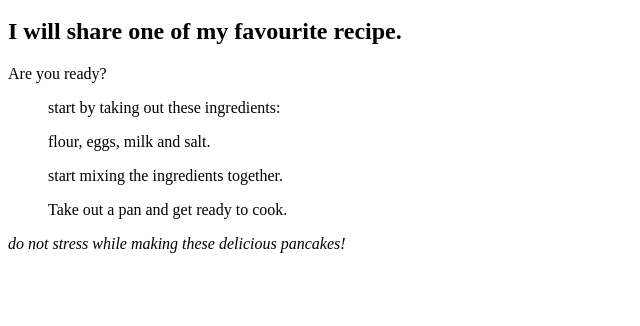
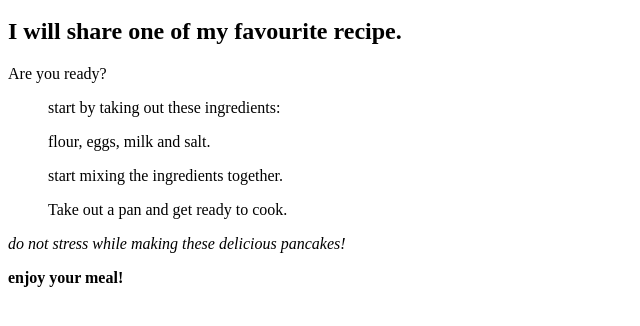
Before and after one commit to patrikhilton/patrikhomepage, a plain HTML site: page pages/index.html in a window 1280 px wide. Shown: the part 48-374 px from the top of the page, without its empty margins (0-640 px from the left). Drawn offline with Linux system fonts and the light colour scheme.

Commit message:
add content to index.html

```diff
--- a/pages/index.html
+++ b/pages/index.html
@@ -6,3 +6,4 @@
 <ol> start mixing the ingredients together. </ol>
 <ol> Take out a pan and get ready to cook.</ol>
 <em>do not stress while making these delicious pancakes!</em>
+<p><strong> enjoy your meal!</strong></p>
```
